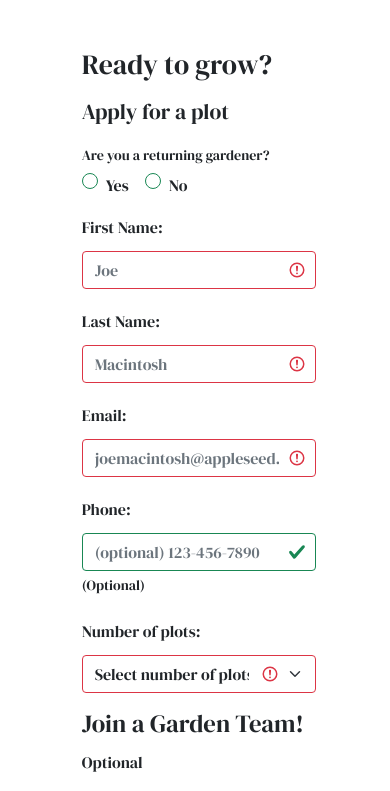
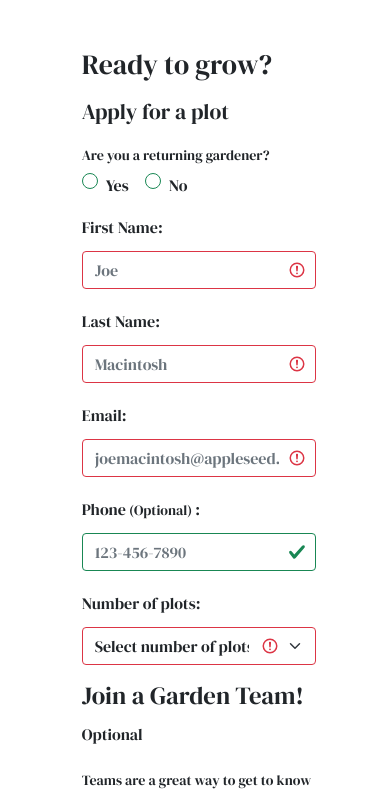
Before and after one commit to erickr19/willow-garden, a plain HTML site: page buyPlot.html in a window 390 px wide. Shown: the part 284-1075 px from the top of the page. Drawn offline with nearby package versions, Linux system fonts and the light colour scheme.

Commit message:
Fixed optional text for phone number entry field.

```diff
--- a/buyPlot.html
+++ b/buyPlot.html
@@ -92,10 +92,9 @@
                                     </div>
 
                                     <div class="mb-3">
-                                        <label for="phone" class="form-label">Phone:</label>
+                                        <label for="phone" class="form-label">Phone<span class="small"> (Optional) </span>:</label>
                                         <input class="form-control" type="text" name="phone" id="phone"
-                                            placeholder="(optional) 123-456-7890">
-                                        <p class="small">(Optional)</p>
+                                            placeholder="123-456-7890">
                                     </div>
 
                                     <div class="mb-3">
```
